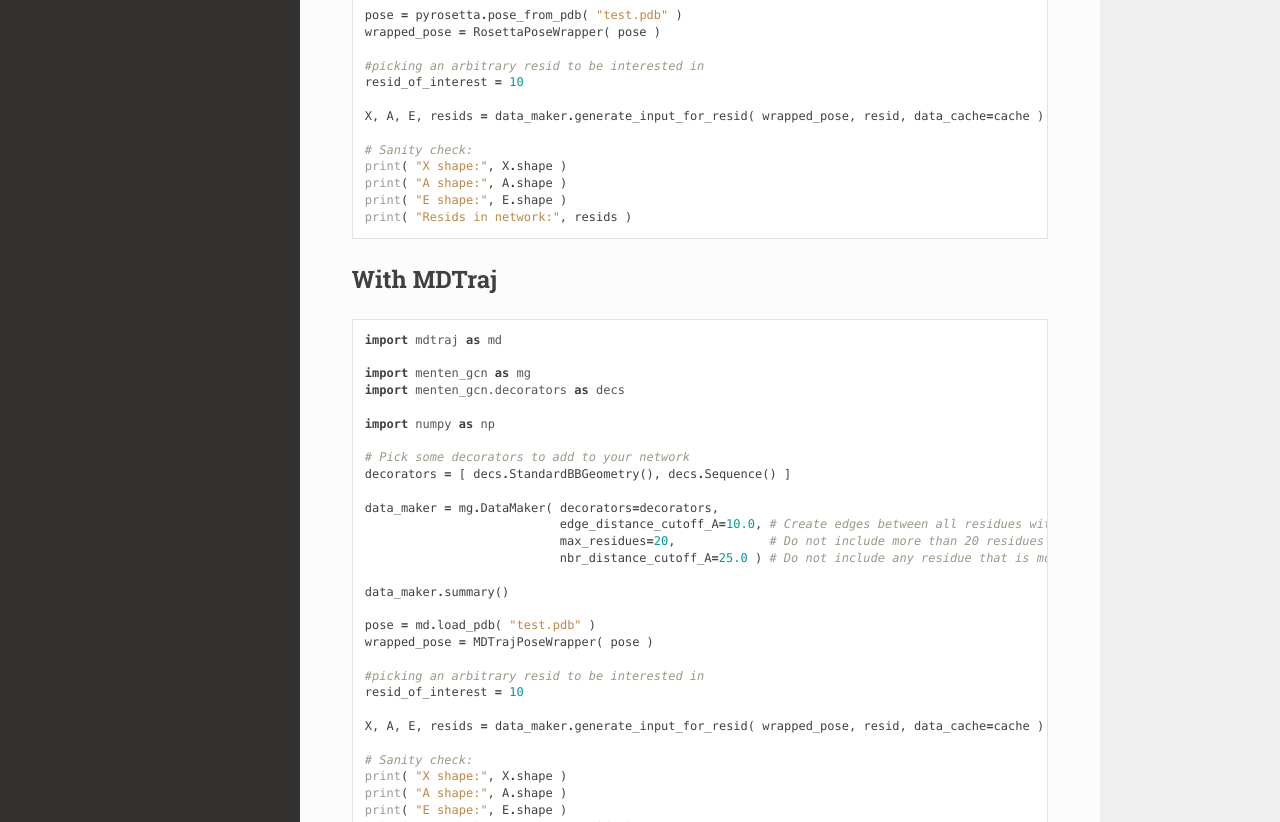
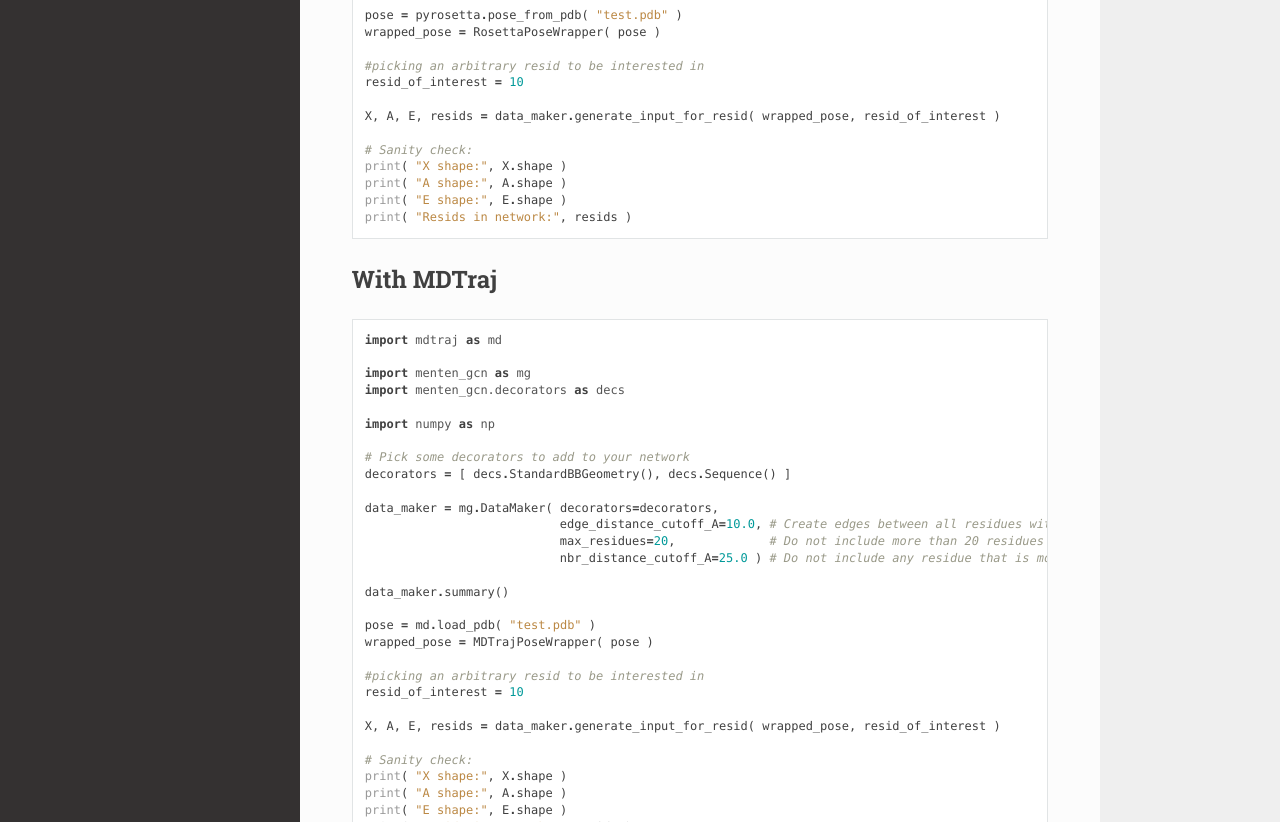
Before and after one commit to MentenAI/menten_gcn, a Sphinx documentation site: the page built from docs/examples/HelloWorld.rst, in a window 1280 px wide and 1400 px high. Shown: the part 572-1394 px from the top of the window. Built offline with Sphinx 7.4.7 and the Read the Docs theme 2.0.0, drawn with Linux system fonts in a browser that asks for light colours.

Commit message:
simplifying hello world

```diff
--- a/docs/examples/HelloWorld.rst
+++ b/docs/examples/HelloWorld.rst
@@ -33,7 +33,7 @@ With PyRosetta
    #picking an arbitrary resid to be interested in
    resid_of_interest = 10
 
-   X, A, E, resids = data_maker.generate_input_for_resid( wrapped_pose, resid, data_cache=cache )
+   X, A, E, resids = data_maker.generate_input_for_resid( wrapped_pose, resid_of_interest )
 
    # Sanity check:
    print( "X shape:", X.shape )
@@ -71,7 +71,7 @@ With MDTraj
    #picking an arbitrary resid to be interested in
    resid_of_interest = 10
 
-   X, A, E, resids = data_maker.generate_input_for_resid( wrapped_pose, resid, data_cache=cache )
+   X, A, E, resids = data_maker.generate_input_for_resid( wrapped_pose, resid_of_interest )
 
    # Sanity check:
    print( "X shape:", X.shape )
```
